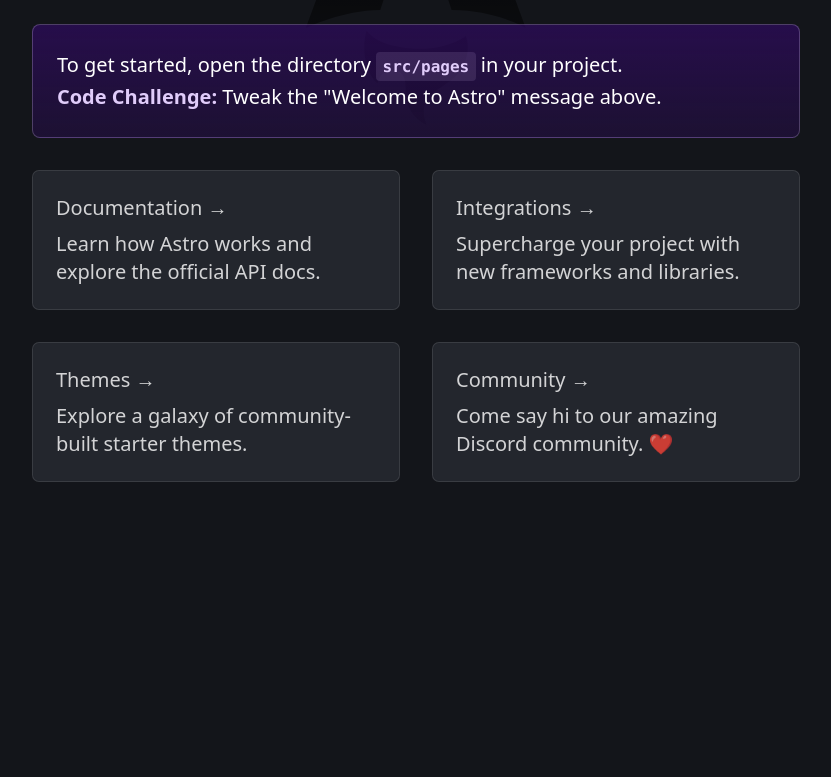
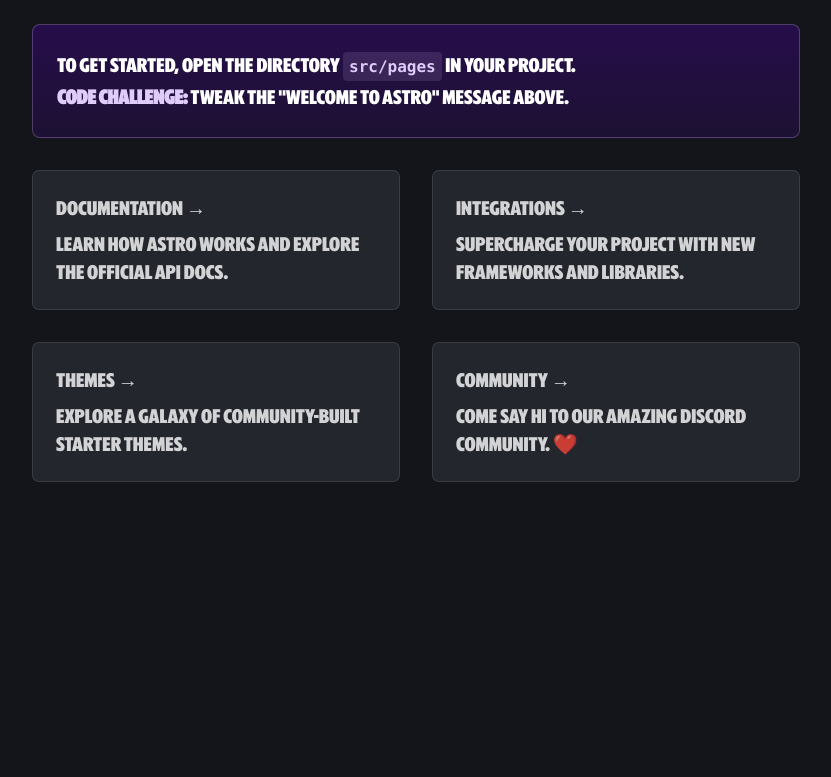
Before and after one commit to DavidAfterDark/pinned-sections-scrolltrigger-animations, an Astro site: page / in a window 1280 px wide. Shown: the part 120-897 px from the top of the page, without its empty margins (224-1055 px from the left). Before the commit the page ends 800 px from the top, so only its background shows below. Built offline with nearby package versions, Linux system fonts and the light colour scheme; Astro itself is replaced by a stand-in of ours.

Commit message:
feat: add fonts and global styles

```diff
--- a/src/layouts/Layout.astro
+++ b/src/layouts/Layout.astro
@@ -1,11 +1,11 @@
 ---
 interface Props {
-	title: string;
+	title: string
 }
 
-const { title } = Astro.props;
+const { title } = Astro.props as Props
 
-import '@/css/normalize.module.css'
+import "@css/normalize.module.css"
 ---
 
 <!doctype html>
@@ -22,6 +22,7 @@ import '@/css/normalize.module.css'
 		<slot />
 	</body>
 </html>
+
 <style is:global>
 	:root {
 		--accent: 136, 58, 234;
@@ -34,19 +35,29 @@ import '@/css/normalize.module.css'
 			white 60%
 		);
 	}
-	html {
-		font-family: system-ui, sans-serif;
+
+	html,
+	body {
+		width: 100%;
+		height: 600vh;
+		font-family:
+			"Absolut Headline",
+			Arial Condensed Bold,
+			Arial Narrow Bold,
+			sans-serif;
+		color: #fff;
 		background: #13151a;
+		::-webkit-scrollbar {
+			display: none;
+		}
 	}
-	code {
-		font-family:
-			Menlo,
-			Monaco,
-			Lucida Console,
-			Liberation Mono,
-			DejaVu Sans Mono,
-			Bitstream Vera Sans Mono,
-			Courier New,
-			monospace;
+
+	@font-face {
+		font-family: "Absolut Headline";
+		src: url("/fonts/Absolut\ Headline/absolut-headline.woff")
+			format("woff");
+		font-weight: normal;
+		font-style: normal;
+		font-display: swap;
 	}
 </style>
```
Also changed, not shown: public/fonts/Absolut Headline/absolut-headline.woff (added).
